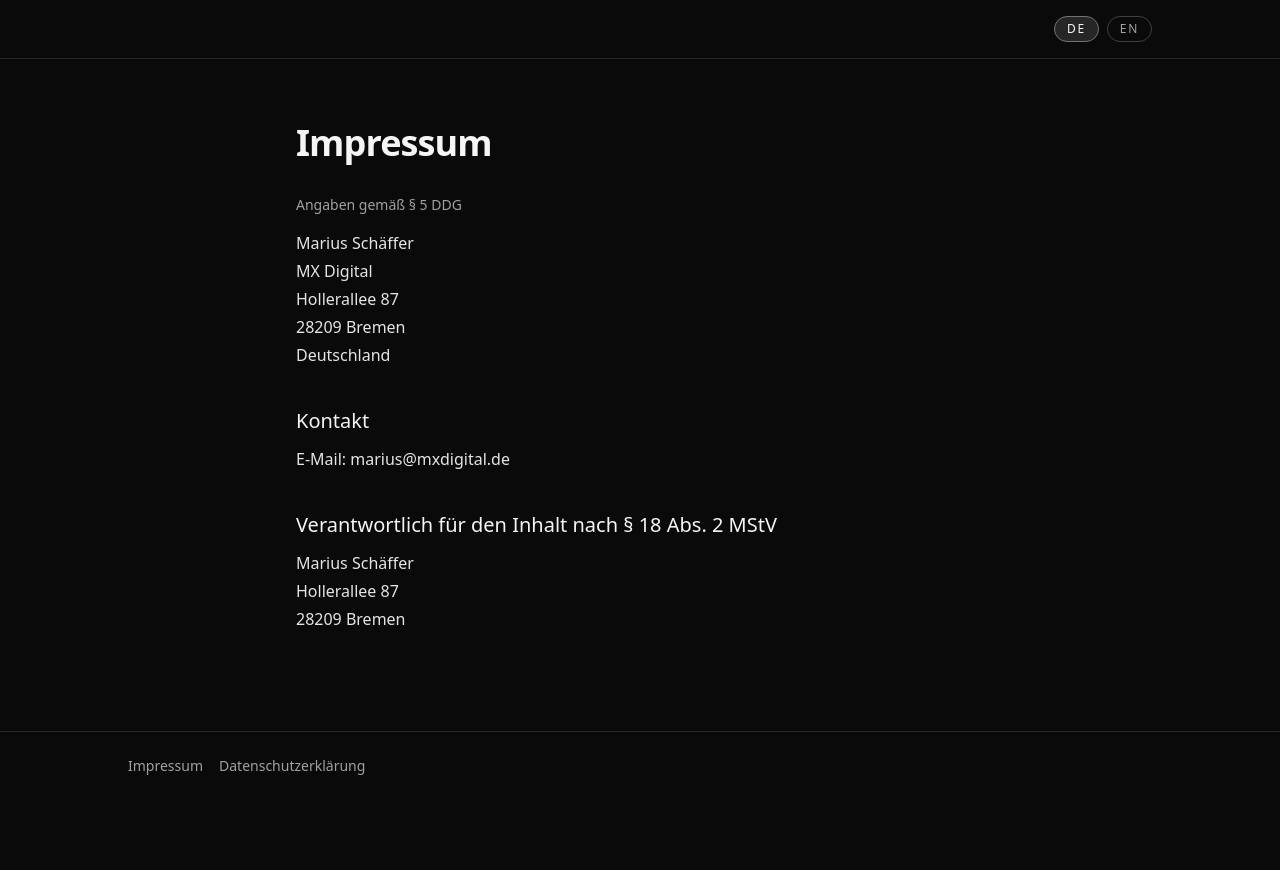
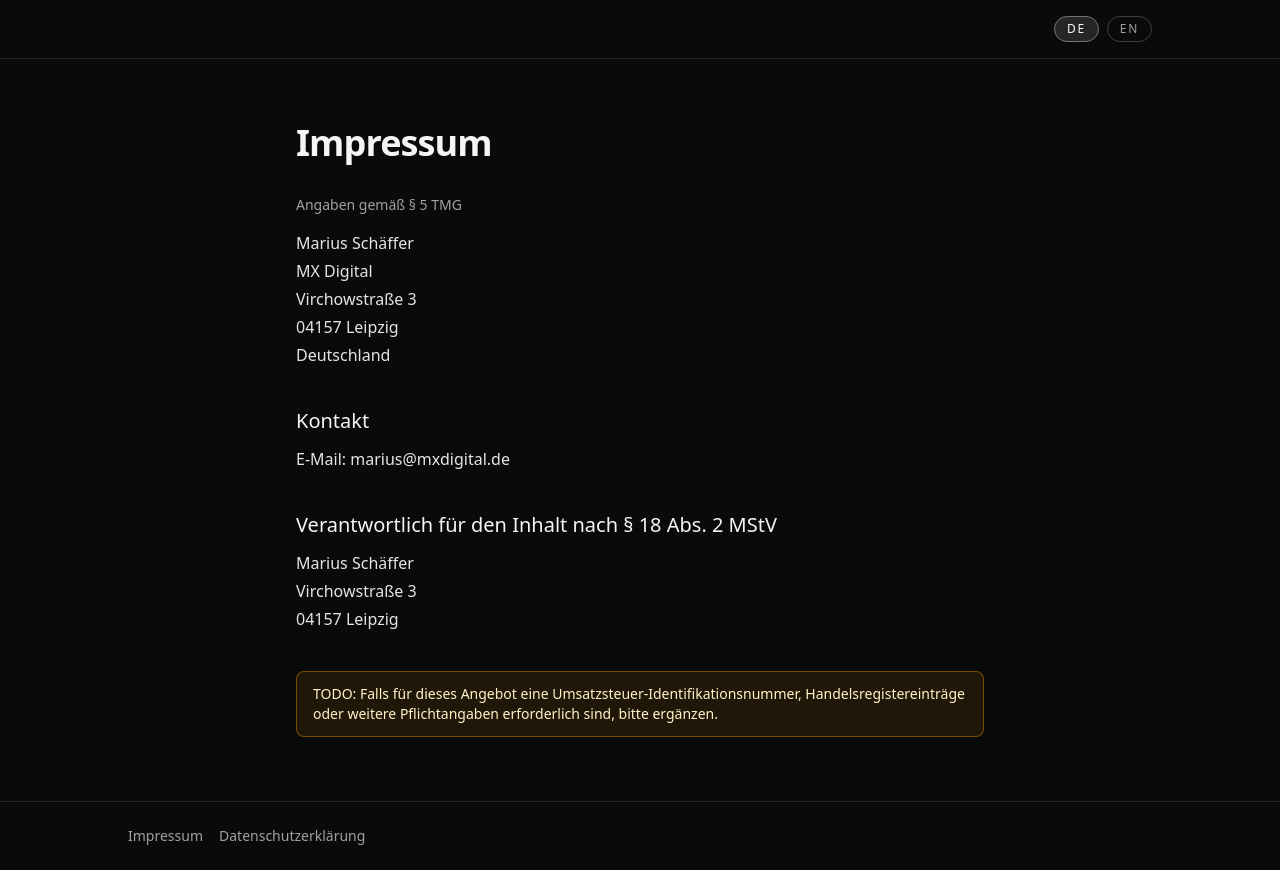
Before and after one commit to mars-mx/portfolio, a Next.js app: page /de/impressum in a window 1280 px wide. Before the commit the page ends 800 px from the top, so only its background shows below. Built offline with nearby package versions, Linux system fonts and the light colour scheme.

Commit message:
fix: impressum aus issue 11 in de/en übernehmen (fixes #12)

```diff
--- a/messages/de.json
+++ b/messages/de.json
@@ -18,10 +18,11 @@
   },
   "Imprint": {
     "title": "Impressum",
-    "legalBasis": "Angaben gemäß § 5 DDG",
+    "legalBasis": "Angaben gemäß § 5 TMG",
     "country": "Deutschland",
     "contactHeading": "Kontakt",
-    "responsibleHeading": "Verantwortlich für den Inhalt nach § 18 Abs. 2 MStV"
+    "responsibleHeading": "Verantwortlich für den Inhalt nach § 18 Abs. 2 MStV",
+    "todoNotice": "TODO: Falls für dieses Angebot eine Umsatzsteuer-Identifikationsnummer, Handelsregistereinträge oder weitere Pflichtangaben erforderlich sind, bitte ergänzen."
   },
   "Privacy": {
     "title": "Datenschutzerklärung",
--- a/messages/en.json
+++ b/messages/en.json
@@ -18,10 +18,11 @@
   },
   "Imprint": {
     "title": "Legal notice",
-    "legalBasis": "Information pursuant to Section 5 DDG",
+    "legalBasis": "Information pursuant to Section 5 TMG",
     "country": "Germany",
     "contactHeading": "Contact",
-    "responsibleHeading": "Responsible for content pursuant to Section 18(2) MStV"
+    "responsibleHeading": "Responsible for content pursuant to Section 18(2) MStV",
+    "todoNotice": "TODO: If VAT ID, commercial register entries, or additional mandatory legal details are required for this offer, add them here."
   },
   "Privacy": {
     "title": "Privacy policy",
--- a/src/app/[locale]/impressum/page.tsx
+++ b/src/app/[locale]/impressum/page.tsx
@@ -18,8 +18,8 @@ export default async function LegalNoticePage({params}: LegalNoticePageProps) {
       <div className="mt-4 space-y-1 text-neutral-200">
         <p>Marius Schäffer</p>
         <p>MX Digital</p>
-        <p>Hollerallee 87</p>
-        <p>28209 Bremen</p>
+        <p>Virchowstraße 3</p>
+        <p>04157 Leipzig</p>
         <p>{t("country")}</p>
       </div>
 
@@ -31,9 +31,13 @@ export default async function LegalNoticePage({params}: LegalNoticePageProps) {
       <h2 className="mt-10 text-xl font-medium">{t("responsibleHeading")}</h2>
       <div className="mt-3 space-y-1 text-neutral-200">
         <p>Marius Schäffer</p>
-        <p>Hollerallee 87</p>
-        <p>28209 Bremen</p>
+        <p>Virchowstraße 3</p>
+        <p>04157 Leipzig</p>
       </div>
+
+      <p className="mt-10 rounded-md border border-amber-500/40 bg-amber-500/10 px-4 py-3 text-sm text-amber-100">
+        {t("todoNotice")}
+      </p>
     </section>
   );
 }
```
Also changed, not shown: 1 other file (tests, documents, lock files or other folders).
